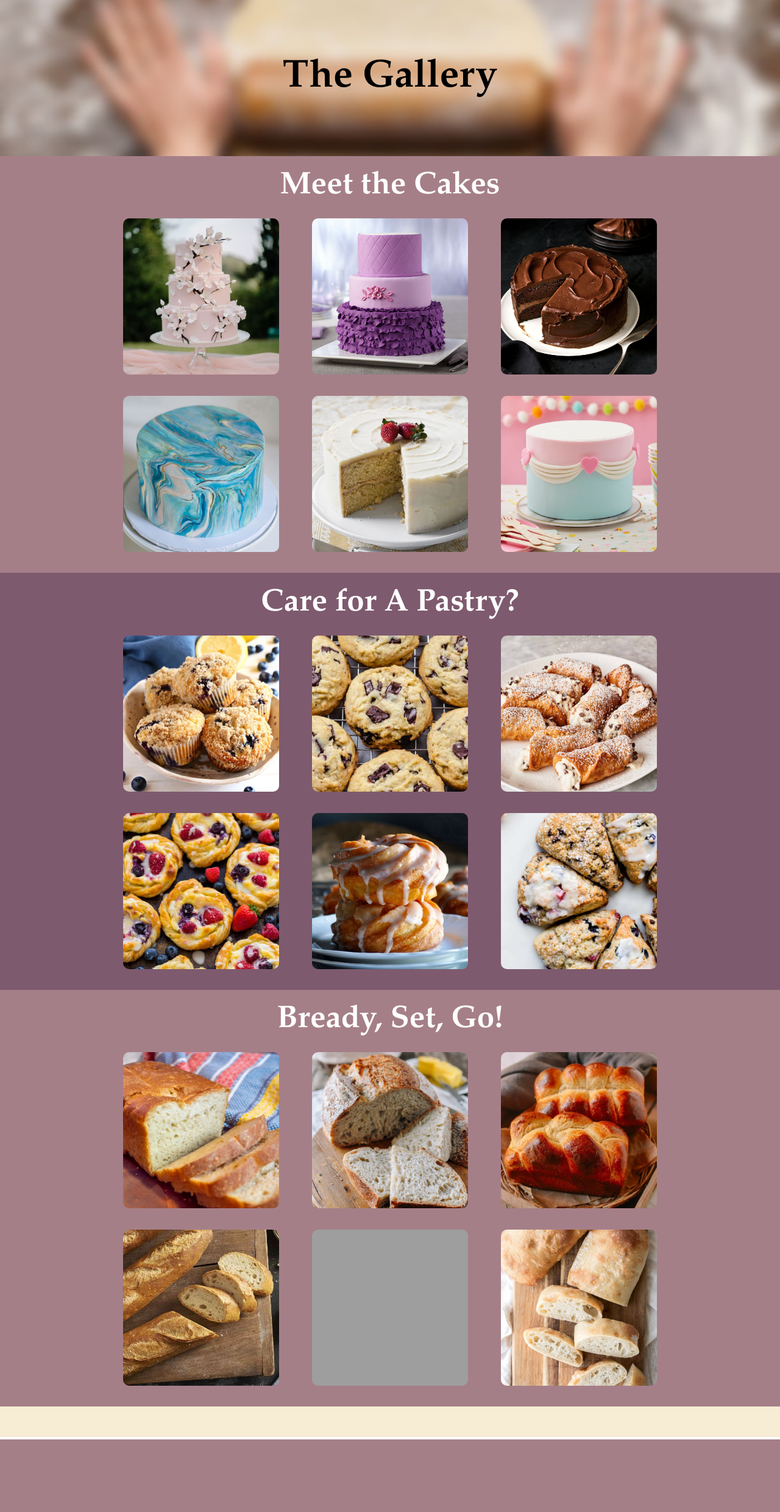
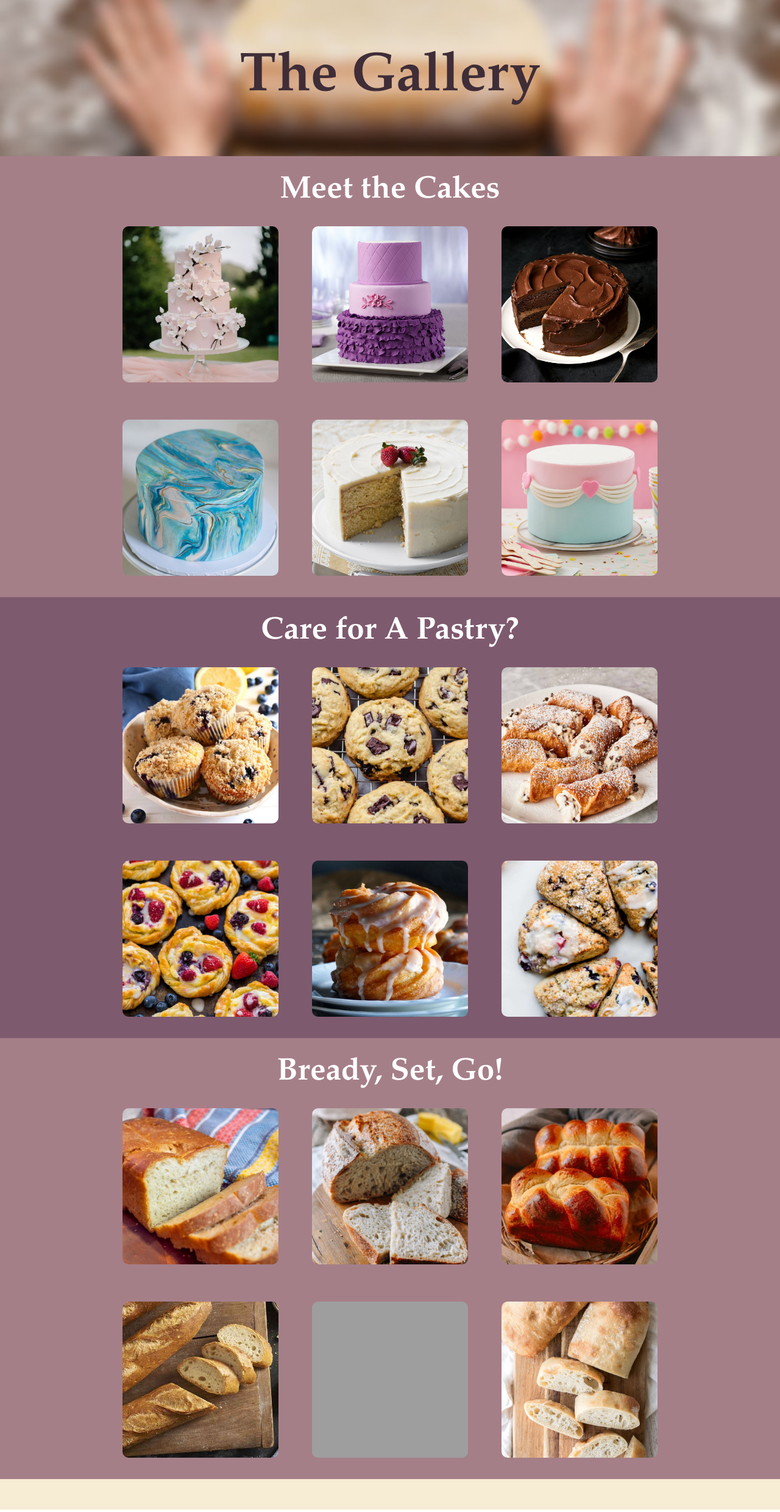
Before and after one commit to Noah-Terve/Noah-Terve.github.io, a PHP site: page /cs20/midterm/gallery.html in a window 1280 px wide. Shown: the part 85-2564 px from the top of the page at 61% size. Before the commit the page ends 2445 px from the top, so only its background shows below. Run offline with PHP 8.4, Linux system fonts and the light colour scheme; grey boxes are pictures that could not be loaded.

Commit message:
Color Theme Changes

```diff
--- a/cs20/midterm/gallery.html
+++ b/cs20/midterm/gallery.html
@@ -2,24 +2,21 @@
 <html>
 <head>
     <title>Hain's Bakery</title>
+    <script src="https://code.jquery.com/jquery-3.6.0.min.js"
+            integrity="sha256-/xUj+3OJU5yExlq6GSYGSHk7tPXikynS7ogEvDej/m4="
+            crossorigin="anonymous">
+    </script>
     <link rel="stylesheet" type = "text/css" href="./style.css">
     <meta name="viewport" content="width=device-width, initial-scale=1.0">
+
     <style type="text/css">
-        :root {
-            /* Temporary Color Pallette */
-            --muave: #7E5A6E;
-            --gray-pink: #A57F88;
-            --light-pink: #D9B8AD;
-            --creme: #F7ECD4;
-        }
-
         /* Image Grid Rule */
         .image_grid { background-color: var(--gray-pink); text-align: center; width: 100%;}
         .image_grid * {text-align: center; color: white; width: 100%;}
         .image_grid h2 {text-align: center; color: white; width: 100%; font-size: 4vw;
-                        padding: 1.5vw 0px}
+                        padding: 2vw 0px 0px 0px}
         .image_grid img {width: 20vw; height: 20vw; object-fit: cover;
-                         margin: 0px 25px 25px 25px; border-radius: 10px;
+                         margin: 2vw; border-radius: 10px;
                          /* border: 3.5px solid; border-color: var(--muave); */
                         }
 
@@ -60,7 +57,7 @@
         <table>
             <tr>
                 <td>
-                    <img src="./media/gallery/cake/wedding_cake.jpeg" alt="wedding_cake">   <!-- Source: https://www.brides.com/cherry-blossom-wedding-cakes-5194069 -->
+                    <img src="./media/gallery/cake/wedding_cake.jpeg" alt="wedding_cake" id="cake1">   <!-- Source: https://www.brides.com/cherry-blossom-wedding-cakes-5194069 -->
                     <img src="./media/gallery/cake/fondant_cake_1.jpg" alt="fondant_1">     <!-- Source: https://www.wilton.com/radiant-orchid-3-tiered-fondant-cake/WLPROJ-8105.html -->
                     <img src="./media/gallery/cake/chocolate_cake.jpg" alt="vanilla">       <!-- Source: https://www.foodandwine.com/recipes/moms-chocolate-cake -->
                 </td>
@@ -81,16 +78,16 @@
         <table>
             <tr>
                 <td>
-                    <img src="./media/gallery/pastries/muffins.jpeg" alt="muffins">   <!-- Source: https://www.brides.com/cherry-blossom-wedding-cakes-5194069 -->
-                    <img src="./media/gallery/pastries/cookies.webp" alt="cookies">     <!-- Source: https://veronikaskitchen.com/bakery-style-chocolate-chip-cookies/ -->
-                    <img src="./media/gallery/pastries/cannolis.jpeg" alt="cannolis">       <!-- Source: https://www.thekitchn.com/cannoli-22931930 -->
+                    <img src="./media/gallery/pastries/muffins.jpeg" alt="muffins">                 <!-- Source: https://www.brides.com/cherry-blossom-wedding-cakes-5194069 -->
+                    <img src="./media/gallery/pastries/cookies.webp" alt="cookies">                 <!-- Source: https://veronikaskitchen.com/bakery-style-chocolate-chip-cookies/ -->
+                    <img src="./media/gallery/pastries/cannolis.jpeg" alt="cannolis">               <!-- Source: https://www.thekitchn.com/cannoli-22931930 -->
                 </td>
             </tr>
             <tr>
                 <td>
-                    <img src="./media/gallery/pastries/danishes.jpeg" alt="danishes">         <!-- Source: https://www.foodandwine.com/recipes/yellow-layer-cake-vanilla-frosting -->
-                    <img src="./media/gallery/pastries/french-crullers.jpeg" alt="french-crullers">    <!-- Source: https://ofbatteranddough.com/french-cruller-doughnut-recipe/ -->
-                    <img src="./media/gallery/pastries/scones.jpeg" alt="scones">     <!-- Source: https://sallysbakingaddiction.com/scones-recipe/ -->
+                    <img src="./media/gallery/pastries/danishes.jpeg" alt="danishes">               <!-- Source: https://www.foodandwine.com/recipes/yellow-layer-cake-vanilla-frosting -->
+                    <img src="./media/gallery/pastries/french-crullers.jpeg" alt="french-crullers"> <!-- Source: https://ofbatteranddough.com/french-cruller-doughnut-recipe/ -->
+                    <img src="./media/gallery/pastries/scones.jpeg" alt="scones">                   <!-- Source: https://sallysbakingaddiction.com/scones-recipe/ -->
                 </td>
             </tr>
         </table>
@@ -128,6 +125,10 @@
 
     </footer>
 
+    <script>
+        console.log($('#cake1'))
+
+    </script>
 
 </body>
 
--- a/cs20/midterm/style.css
+++ b/cs20/midterm/style.css
@@ -1,5 +1,12 @@
 /* Used to Define Global Fonts + Color Pallette */
 :root {
+    /* Color Pallette */
+    --taupe: #3f2d37;
+    --muave: #7E5A6E;
+    --gray-pink: #A57F88;
+    --light-pink: #D9B8AD;
+    --creme: #F7ECD4;
+
     --font_default: "Palatino";
 }
 
@@ -85,19 +92,24 @@ header {
     padding-top: 85px;
 }
 
-.backdrop h1 {
-    /* padding-top: 4vw; */
-}
-
 /* Heading Rules */
 h1 {
     text-align: center;
-    font-size: 5vw;
+    font-size: 7vw;
+
+    /* Adding Stroke to Make Text More Readable --> Didn't Like It */
+    /* -webkit-text-stroke-width: 0.1vw;
+    -webkit-text-stroke-color: var(--creme); */
 }
 
 h2 {
     font-size: 4vw;
 }
+
+h1,h2 {
+    color: var(--taupe);
+}
+
 
 /* footer */
 footer {
```
